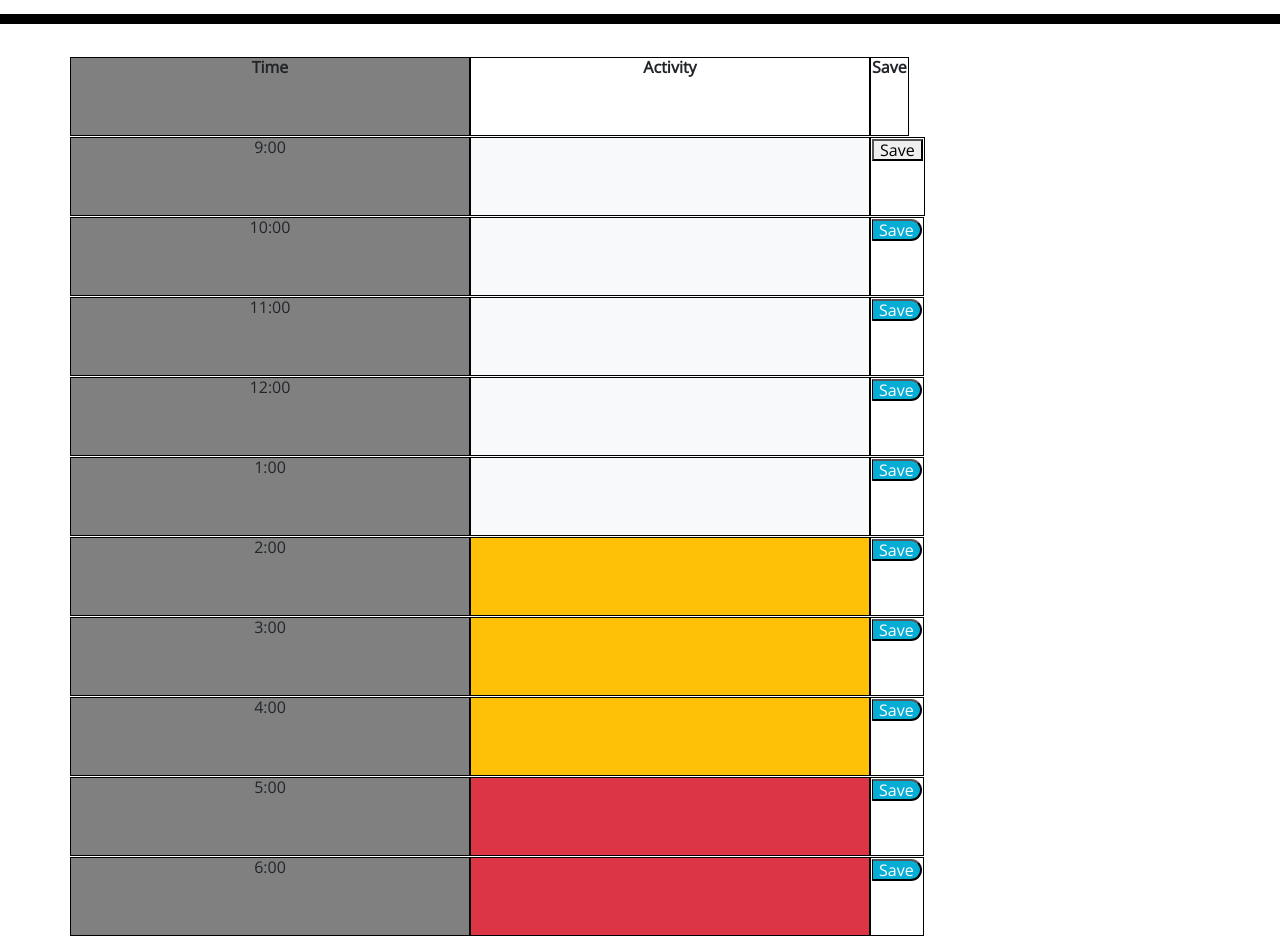
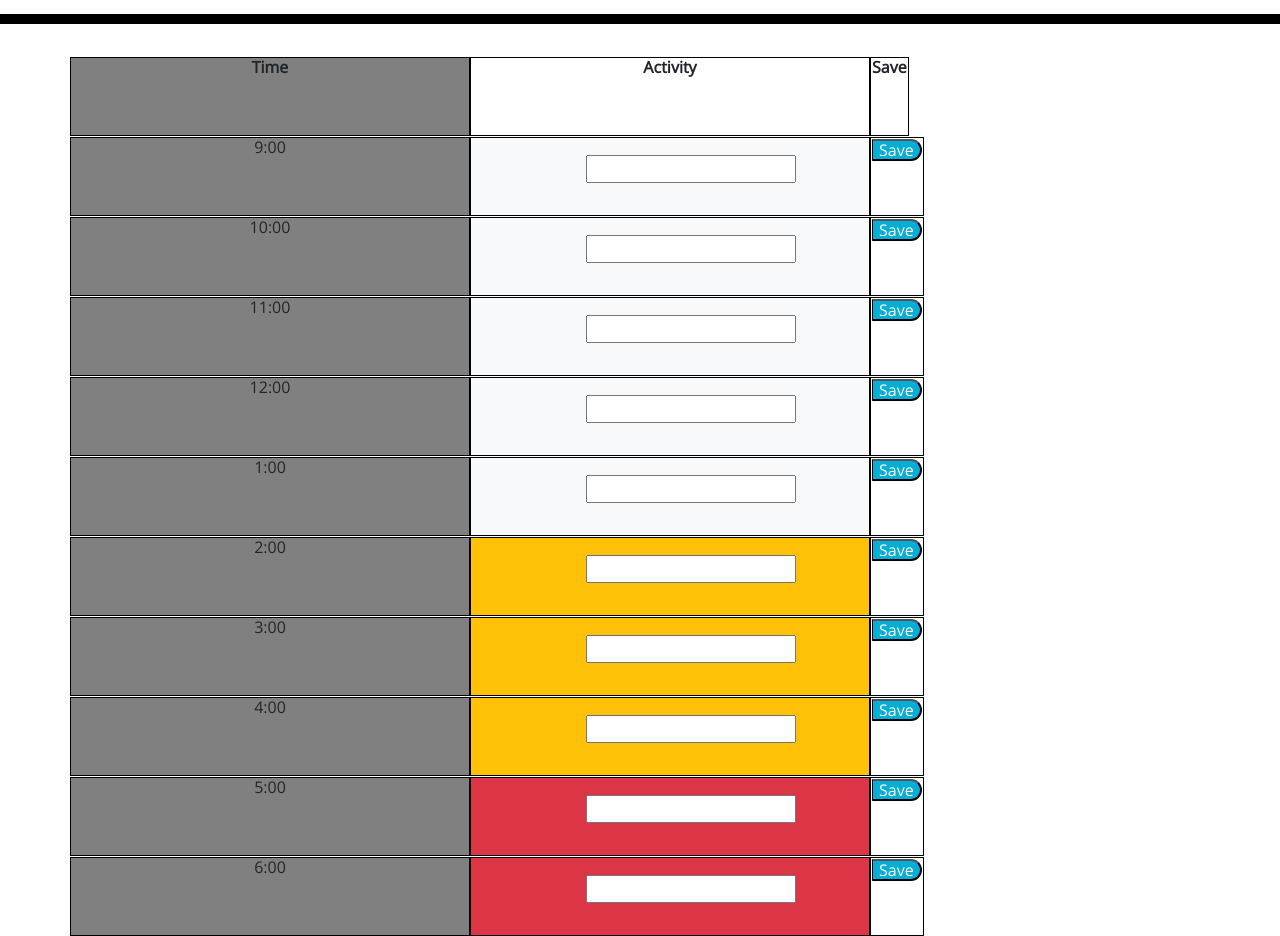
Before and after one commit to NacoandCheese/Work-day-scheduler-, a plain HTML site: page Develop/index.html in a window 1280 px wide. Shown: the part 280-1216 px from the top of the page. Drawn offline with nearby package versions, Linux system fonts and the light colour scheme.

Commit message:
attempting to console log data-time from html

```diff
--- a/Develop/index.html
+++ b/Develop/index.html
@@ -29,52 +29,72 @@
       </tr>
       <tr class="row">
         <td class="time-col" data-time="9">9:00</td>
-        <td class="activity bg-light" data-activity=""></td>
-        <td><button id="demo">Save</button></td>
+        <td class="activity bg-light">
+          <input></input>
+        </td>
+        <td><button class="saveBtn">Save</button></td>
       </tr>
       <tr class="row">
         <td class="time-col" data-time="10">10:00</td>
-        <td class="activity bg-light" data-activity=""></td>
+        <td class="activity bg-light">
+          <input></input>
+        </td>
         <td><button class="saveBtn">Save</button></td>
       </tr>
       <tr class="row">
-        <td class="time-col"data-time="11">11:00</td>
-        <td class="activity bg-light" data-activity=""></td>
+        <td class="time-col" data-time="11">11:00</td>
+        <td class="activity bg-light">
+          <input></input>
+        </td>
         <td><button class="saveBtn">Save</button></td>
       </tr>
       <tr class="row">
         <td class="time-col" data-time="12">12:00</td>
-        <td class="activity bg-light" data-activity=""></td>
+        <td class="activity bg-light">
+          <input></input>
+        </td>
         <td><button class="saveBtn">Save</button></td>
       </tr>
       <tr class="row">
         <td class="time-col" data-time="1">1:00</td>
-        <td class="activity bg-light" data-activity=""></td>
+        <td class="activity bg-light">
+          <input></input>
+        </td>
         <td><button class="saveBtn">Save</button></td>
       </tr>
       <tr class="row">
         <td class="time-col" data-time="2">2:00</td>
-        <td class="activity bg-warning" data-activity=""></td>
+        <td class="activity bg-warning">
+          <input></input>
+        </td>
         <td><button class="saveBtn">Save</button></td>
       </tr>
       <tr class="row">
         <td class="time-col" data-time="3">3:00</td>
-        <td class="activity bg-warning" data-activity=""></td>
+        <td class="activity bg-warning">
+          <input></input>
+        </td>
         <td><button class="saveBtn">Save</button></td>
       </tr>
       <tr class="row">
         <td class="time-col" data-time="4">4:00</td>
-        <td class="activity bg-warning" data-activity=""></td>
+        <td class="activity bg-warning">
+          <input></input>
+        </td>
         <td><button class="saveBtn">Save</button></td>
       </tr>
       <tr class="row">
         <td class="time-col" data-time="5">5:00</td>
-        <td class="activity bg-danger" data-activity=""></td>
+        <td class="activity bg-danger">
+          <input></input>
+        </td>
         <td><button class="saveBtn">Save</button></td>
       </tr>
       <tr class="row">
         <td class="time-col" data-time="6">6:00</td>
-        <td class="activity bg-danger" data-activity=""></td>
+        <td class="activity bg-danger">
+          <input></input>
+        </td>
         <td><button class="saveBtn">Save</button></td>
       </tr>
 
--- a/Develop/index.js
+++ b/Develop/index.js
@@ -12,18 +12,43 @@ document.getElementById("currentDay").textContent = "Today's date and time: " +
 
 // event listener for multiple buttons
 
-document.getElementById("demo").addEventListener("click", saveButton);
+// document.getElementById("demo").addEventListener("click", saveButton);
 
-function saveButton() {
-    document.getElementById("demo").innerHTML = "You Clicked Me!";
-}
+// function saveButton() {
+//     document.getElementById("demo").innerHTML = "You Clicked Me!";
+// }
 
 
 
 btns = document.getElementsByClassName("saveBtn");
+console.log(btns)
 for (var i = 0; i < btns.length; i++) {
     btns[i].addEventListener("click", function () {
+        var element = event.target
 
+        //target input field after user inputs then save user input
+        //we are traversing the DOM
+        var inputText = element.parentElement.previousElementSibling.firstElementChild.value
+
+        //need to traverse the DOM again to the 'data-time' attribute of the row you are in
+        //var hour = //traverse DOM here
+        var hour = element.parentElement.previousElementSibling.nextSibling.getAttribute("data-time")
+        console.log(hour)
+        //console log hour
+        // end result should be "9", "10", etc depeding on which save button you press
+
+        //now that you have both hour and inputText, save them in local storage
+        // use class examples of how to save stuff in localStorage
+        /*localStorage should store an object. The object should look like this:
+                {'9': 'This is a meeting',
+                 '10': 'Meeting 2}
+        */
+
+
+        // when stuff is correctly saved in localStorage, you want to fill the activities calendar upon page load
+        // write new function to do this . THIS SHOULD NOT BE IN THIS FUNCTION
+        // this is something like document.initialize (this happens when the page loads)
+        // when page loads, read localstorage and write that data into your HTML
     })
 }
 
```
